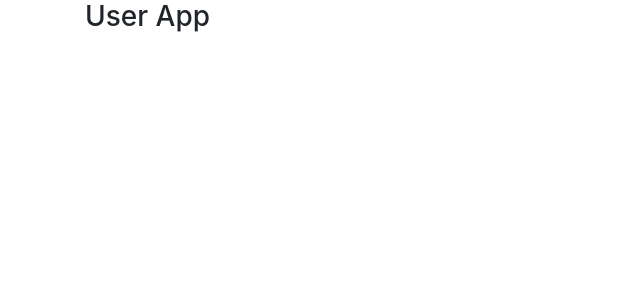
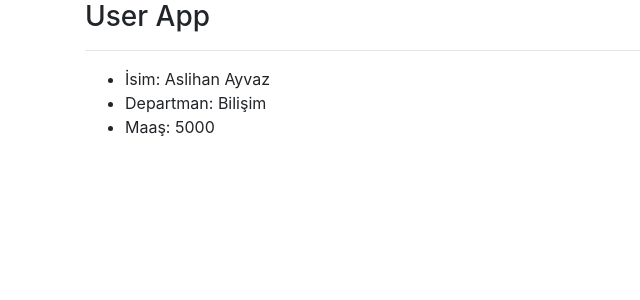
Before and after one commit to aslayvaz/MyFirstReactProject, a React (Create React App) app: page / in a window 1280 px wide. Shown: the top 300 px of the page, without its empty margins (0-640 px from the left). Built offline with nearby package versions, Linux system fonts and the light colour scheme.

Commit message:
firstPropUsed

```diff
--- a/src/App.js
+++ b/src/App.js
@@ -1,10 +1,13 @@
 import './App.css';
 import Navbar from './components/Navbar';
+import User from './components/User';
 
 function App() {
   return (
     <div className="container">
-      <Navbar/>
+      <Navbar title="User App"/>
+      <hr/>
+      <User/>
     </div>
   );
 }
--- a/src/components/Navbar.js
+++ b/src/components/Navbar.js
@@ -1,9 +1,9 @@
 import React from 'react'
 
-function Navbar() {
+function Navbar(props) {
   return (
     <div>
-      <h3>User App</h3>
+      <h3>{props.title}</h3>
     </div>
   )
 }
--- a/src/components/User.js
+++ b/src/components/User.js
@@ -4,10 +4,11 @@ class User extends Component {
   render() {
     return (
       <div>
-        <form>
-            <input type="text"/>
-            <button>Gönder</button>
-        </form>
+        <ul>
+          <li>İsim: Aslihan Ayvaz</li>
+          <li>Departman: Bilişim</li>
+          <li>Maaş: 5000</li>
+        </ul>
       </div>
     )
   }
```
